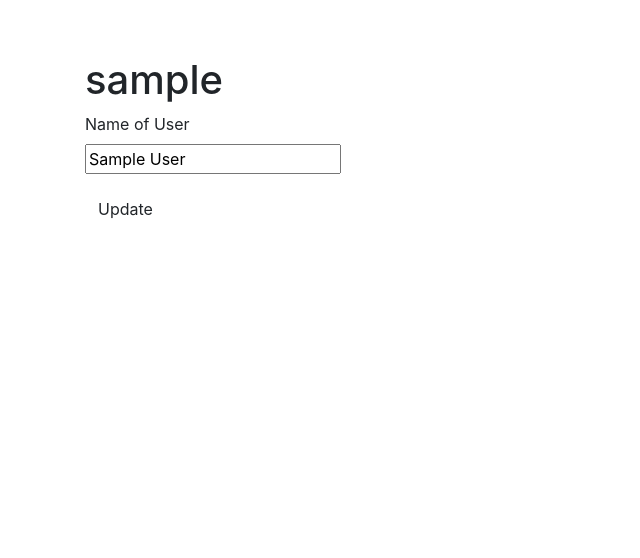
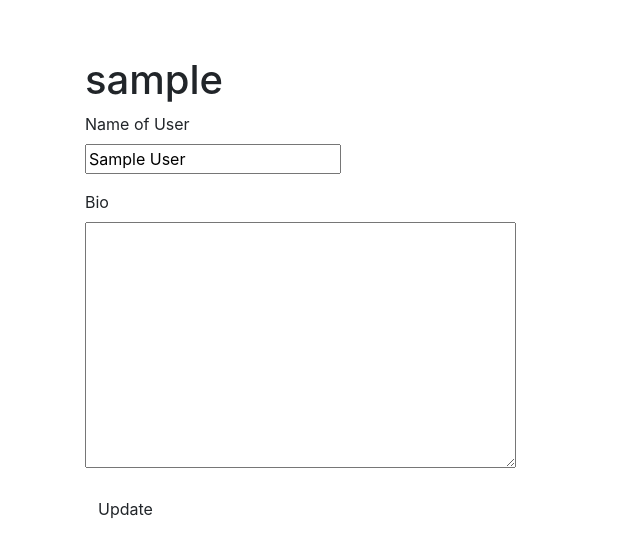
Before and after one commit to thedoodlebakery/cheese, a Django app: a page that uses everycheese/templates/base.html in a window 1280 px wide. Shown: the top 558 px of the page, without its empty margins (0-640 px from the left). Run offline with Django 3.2, Linux system fonts and the light colour scheme; the visitor is signed in with stand-in values (Sample User, id 1); data comes from the database, SQL or seed files in the repository; parts of the project's set-up code (start-up, migrations or seed data) failed here and were passed over; some libraries are stand-ins or nearby versions.

Commit message:
Add bio field to User model, views, templates

```diff
--- a/everycheese/templates/users/user_detail.html
+++ b/everycheese/templates/users/user_detail.html
@@ -12,6 +12,10 @@
       <h2>{{ object.username }}</h2>
       {% if object.name %}
         <p>{{ object.name }}</p>
+      {% endif %}
+
+      {% if object.bio %}
+        <p>{{ object.bio |linebreaksbr }}</p>
       {% endif %}
     </div>
   </div>
--- a/everycheese/users/models.py
+++ b/everycheese/users/models.py
@@ -14,6 +14,7 @@ class User(AbstractUser):
     # First Name and Last Name do not cover name patterns
     # around the globe.
     name = models.CharField(_('Name of User'), blank=True, max_length=255)
+    bio = models.TextField("Bio", blank=True)
 
     def __str__(self):
         return self.username
--- a/everycheese/users/views.py
+++ b/everycheese/users/views.py
@@ -26,7 +26,7 @@ class UserRedirectView(LoginRequiredMixin, RedirectView):
 
 class UserUpdateView(LoginRequiredMixin, UpdateView):
 
-    fields = ['name', ]
+    fields = ['name', 'bio', ]
 
     # we already imported User in the view code above, remember?
     model = User
```
Also changed, not shown: everycheese/users/migrations/0002_auto_20161101_1620.py (added).
